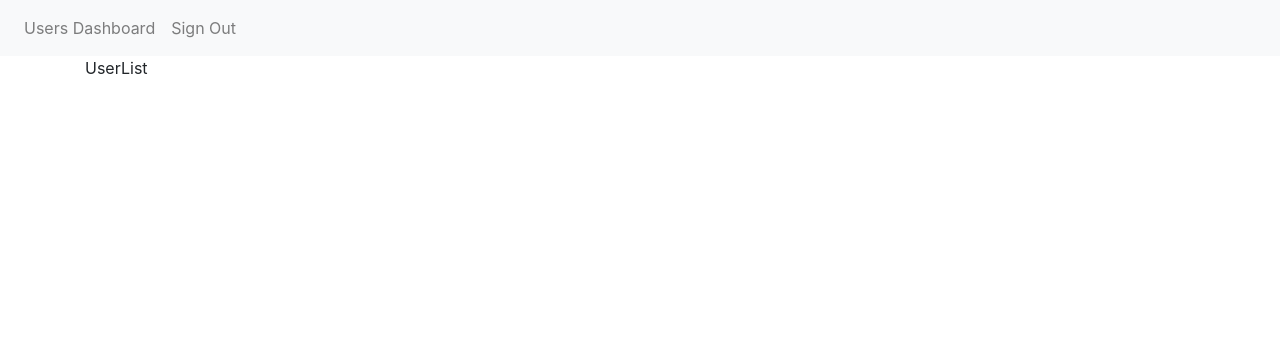
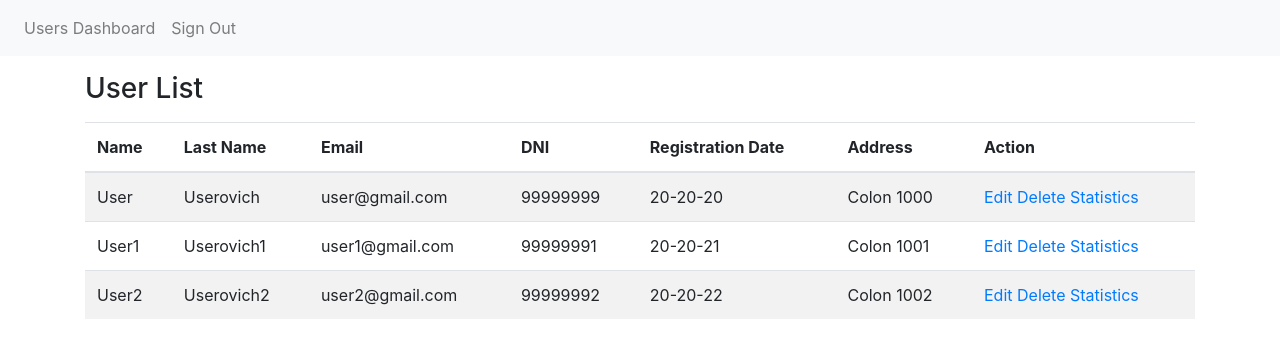
Before and after one commit to yuliya-sharapa/login-challenge, a React (Create React App) app: page / in a window 1280 px wide. Shown: the top 358 px of the page. Built offline with nearby package versions, Linux system fonts and the light colour scheme.

Commit message:
add user list template

```diff
--- a/src/App.js
+++ b/src/App.js
@@ -1,12 +1,18 @@
-import React from 'react';
+import React, { useState } from 'react';
 import { Route, Switch, Link } from 'react-router-dom'
 import { UserList } from './components/UserList'
 import { LoginForm } from './components/LoginForm'
 import { EditUser } from './components/EditUser'
+import UserContext from './context/UserContext'
+
 
 function App() {
+  const [userData, setUserData] =useState({
+    user: undefined
+  })
+
   return (
-    <div>
+    <UserContext.Provider value={{userData, setUserData}}>
       <nav className="navbar bg-light navbar-expand-lg navbar-light">
         <ul className="navbar-nav mr-auto">
           <li className="navbar-item">
@@ -22,7 +28,7 @@ function App() {
       <Route path="/edit/:id" component={EditUser}/>
       <Route path="/login" component={LoginForm}/>
     </Switch>
-    </div>
+    </UserContext.Provider>
   );
 }
 
--- a/src/components/LoginForm.js
+++ b/src/components/LoginForm.js
@@ -1,17 +1,20 @@
 import React from "react";
 import {useForm} from 'react-hook-form'
 import {yupResolver} from '@hookform/resolvers/yup';
-import {UserLoginSchema} from '../validations/UserValidation'
+import {UserLoginSchema} from '../validations/UserValidation';
+import {useHistory} from 'react-router-dom';
 
 export const LoginForm = () => {
 
   const {register, handleSubmit, errors} = useForm({
       resolver: yupResolver(UserLoginSchema)
   });
+  const history = useHistory();
 
 
   const onSubmit = ({email, password}) => {
     alert(`email: ${email}, password: ${password}`);
+    history.push('/');
   };
 
   return (
--- a/src/components/UserList.js
+++ b/src/components/UserList.js
@@ -1,5 +1,89 @@
-import React from 'react';
+import React, {useState, useEffect} from 'react';
+import { Link } from 'react-router-dom';
 
 export const UserList = () => {
-    return <div className=" container">UserList</div>
+    const [items, setItems] = useState([]);
+
+    useEffect(()=>{
+        setItems([
+            {
+                is: "0",
+                name: "User",
+                last_name: "Userovich",
+                email: "user@gmail.com",
+                dni: "99999999",
+                created_at: "20-20-20",
+                address: "Colon 1000",
+            },
+            {
+                is: "1",
+                name: "User1",
+                last_name: "Userovich1",
+                email: "user1@gmail.com",
+                dni: "99999991",
+                created_at: "20-20-21",
+                address: "Colon 1001",
+            },{
+                is: "2",
+                name: "User2",
+                last_name: "Userovich2",
+                email: "user2@gmail.com",
+                dni: "99999992",
+                created_at: "20-20-22",
+                address: "Colon 1002",
+            }
+        ])
+    }, [])
+
+    return (
+        <div className="container">
+          <div className="mt-3">
+            <h3>User List</h3>
+            <table className="table table-striped mt-3">
+              <thead>
+                <tr>
+                  <th>Name</th>
+                  <th>Last Name</th>
+                  <th>Email</th>
+                  <th>DNI</th>
+                  <th>Registration Date</th>
+                  <th>Address</th>
+                  <th>Action</th>
+                </tr>
+              </thead>
+              <tbody>
+                {
+                  items.map(user => (
+                    <tr key={user.id}>
+                      <td>
+                        {user.name}
+                      </td>
+                      <td>
+                        {user.last_name}
+                      </td>
+                      <td>
+                        {user.email}
+                      </td>
+                      <td>
+                        {user.dni}
+                      </td>
+                      <td>
+                        {user.created_at}
+                      </td>
+                      <td>
+                        {user.address}
+                      </td>
+                      <td>
+                        <Link to={`/edit`}>Edit </Link>
+                        <Link to={`/`}>Delete </Link>
+                        <Link to={`/`}>Statistics </Link>
+                      </td>
+                    </tr>
+                  ))
+                }
+              </tbody>
+            </table>
+          </div>
+        </div>
+      );
 }
--- /dev/null
+++ b/src/context/UserContext.js
@@ -0,0 +1,3 @@
+import {createContext} from "react";
+
+export default createContext(null);
```
Also changed, not shown: 1 other file (tests, documents, lock files or other folders).
